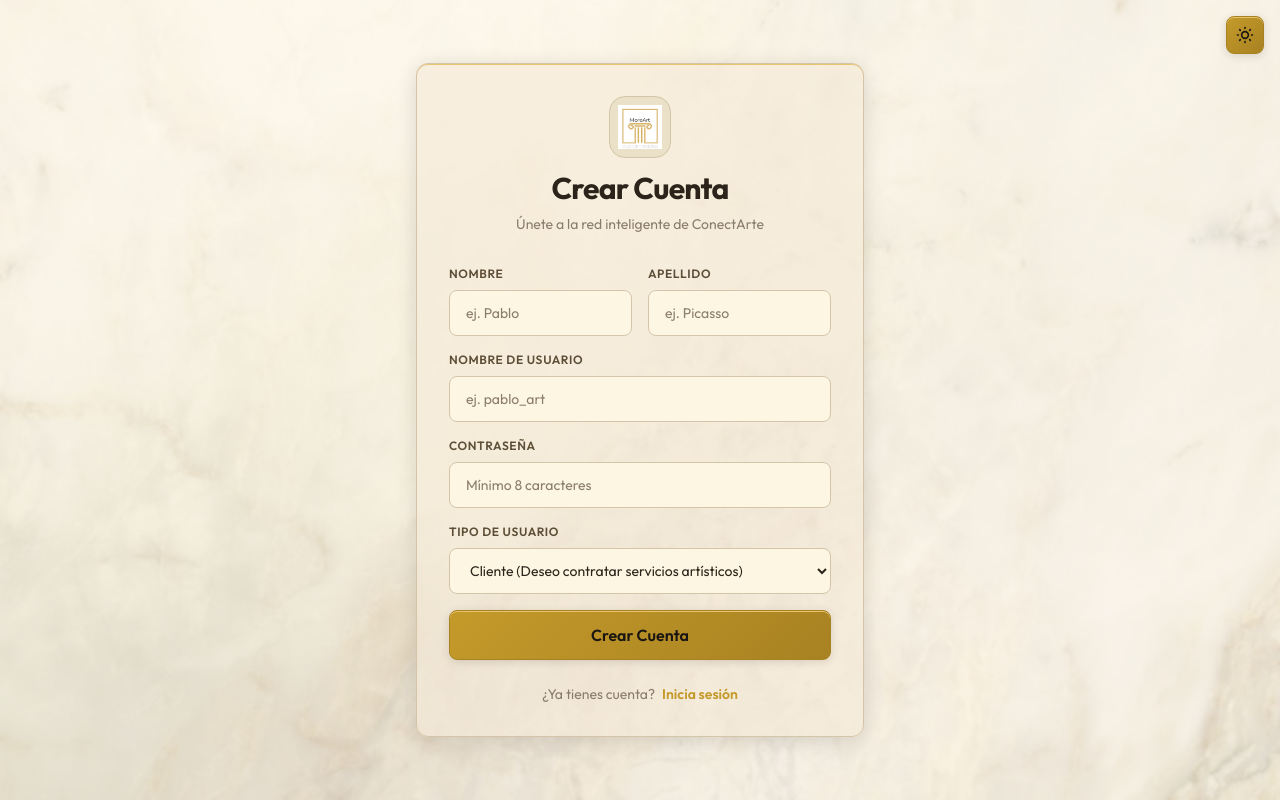
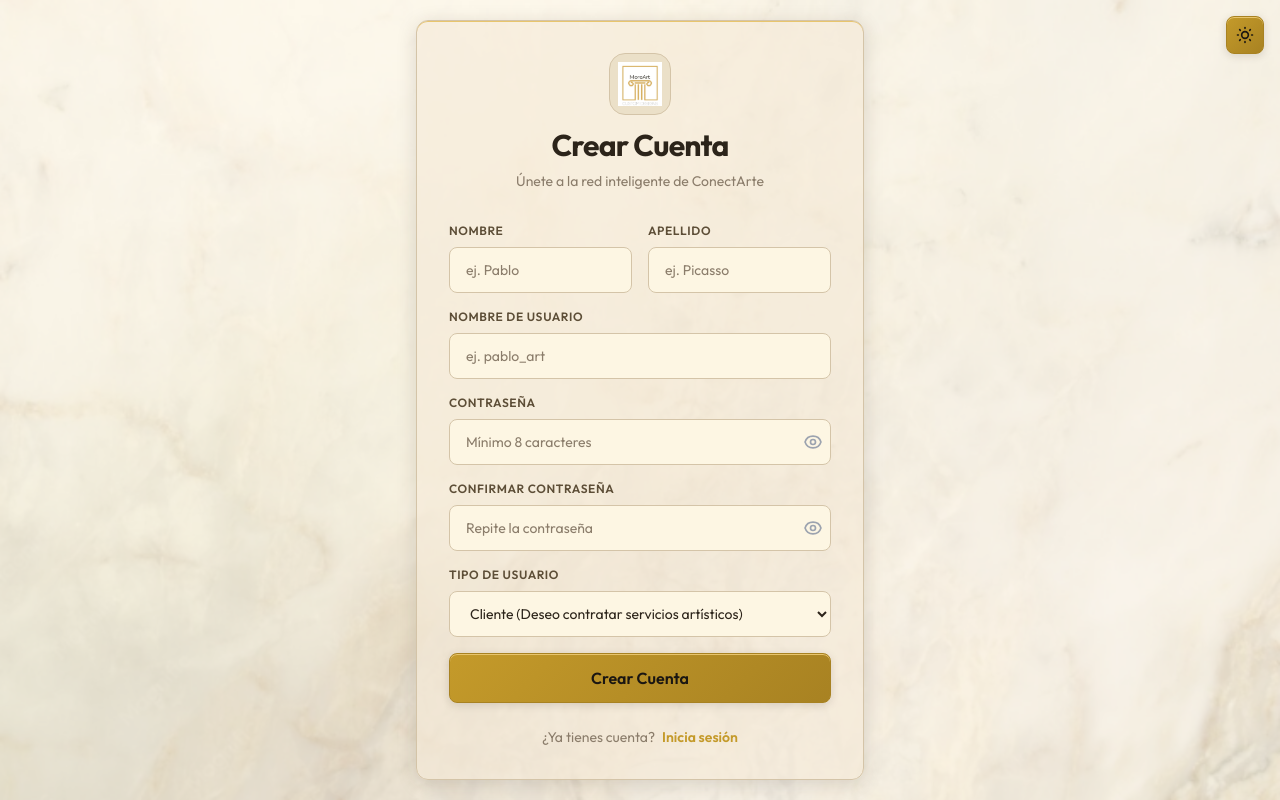
Before and after one commit to jlewis198705-netizen/ConectArte, a Django app: page /register/ in a window 1280 px wide. Run offline with Django 5.2, Linux system fonts and the light colour scheme; some libraries are stand-ins or nearby versions.

Commit message:
Agregar confirmar contraseña y ojito mostrar/ocultar en registro

```diff
--- a/chat/views.py
+++ b/chat/views.py
@@ -33,6 +33,7 @@ def register_view(request):
             data = json.loads(request.body) if request.content_type == 'application/json' else request.POST
             username = data.get('username', '').strip()
             password = data.get('password', '')
+            password2 = data.get('password2', '')
             role = data.get('role', 'client').strip()
             first_name = data.get('first_name', '').strip()
             last_name = data.get('last_name', '').strip()
@@ -42,6 +43,9 @@ def register_view(request):
 
             if len(password) < 8:
                 return JsonResponse({'error': 'La contraseña debe tener al menos 8 caracteres.'}, status=400)
+
+            if password != password2:
+                return JsonResponse({'error': 'Las contraseñas no coinciden.'}, status=400)
 
             if role not in ['client', 'artist']:
                 return JsonResponse({'error': 'Rol inválido.'}, status=400)
--- a/templates/chat/register.html
+++ b/templates/chat/register.html
@@ -71,9 +71,34 @@
 
             <div>
                 <label for="password" class="block text-xs font-semibold text-secondary uppercase tracking-wider mb-2">Contraseña</label>
-                <input type="password" id="password" name="password" required
-                       class="input-vintage w-full text-sm"
-                       placeholder="Mínimo 8 caracteres">
+                <div class="relative">
+                    <input type="password" id="password" name="password" required
+                           class="input-vintage w-full text-sm pr-10"
+                           placeholder="Mínimo 8 caracteres">
+                    <button type="button" onclick="togglePassword('password')"
+                            class="absolute right-2 top-1/2 -translate-y-1/2 text-gray-400 hover:text-gray-600">
+                        <svg class="w-5 h-5 eye-icon" fill="none" stroke="currentColor" viewBox="0 0 24 24">
+                            <path stroke-linecap="round" stroke-linejoin="round" stroke-width="2" d="M15 12a3 3 0 11-6 0 3 3 0 016 0z"/>
+                            <path stroke-linecap="round" stroke-linejoin="round" stroke-width="2" d="M2.458 12C3.732 7.943 7.523 5 12 5c4.478 0 8.268 2.943 9.542 7-1.274 4.057-5.064 7-9.542 7-4.477 0-8.268-2.943-9.542-7z"/>
+                        </svg>
+                    </button>
+                </div>
+            </div>
+
+            <div>
+                <label for="password2" class="block text-xs font-semibold text-secondary uppercase tracking-wider mb-2">Confirmar Contraseña</label>
+                <div class="relative">
+                    <input type="password" id="password2" name="password2" required
+                           class="input-vintage w-full text-sm pr-10"
+                           placeholder="Repite la contraseña">
+                    <button type="button" onclick="togglePassword('password2')"
+                            class="absolute right-2 top-1/2 -translate-y-1/2 text-gray-400 hover:text-gray-600">
+                        <svg class="w-5 h-5 eye-icon" fill="none" stroke="currentColor" viewBox="0 0 24 24">
+                            <path stroke-linecap="round" stroke-linejoin="round" stroke-width="2" d="M15 12a3 3 0 11-6 0 3 3 0 016 0z"/>
+                            <path stroke-linecap="round" stroke-linejoin="round" stroke-width="2" d="M2.458 12C3.732 7.943 7.523 5 12 5c4.478 0 8.268 2.943 9.542 7-1.274 4.057-5.064 7-9.542 7-4.477 0-8.268-2.943-9.542-7z"/>
+                        </svg>
+                    </button>
+                </div>
             </div>
 
             <div>
@@ -125,6 +150,18 @@
             }
         });
 
+        function togglePassword(id) {
+            const input = document.getElementById(id);
+            const btn = input.parentElement.querySelector('button');
+            if (input.type === 'password') {
+                input.type = 'text';
+                btn.innerHTML = '<svg class=\"w-5 h-5 eye-icon\" fill=\"none\" stroke=\"currentColor\" viewBox=\"0 0 24 24\"><path stroke-linecap=\"round\" stroke-linejoin=\"round\" stroke-width=\"2\" d=\"M3.98 8.223A10.477 10.477 0 001.934 12C3.226 16.338 7.244 19.5 12 19.5c.993 0 1.953-.138 2.863-.395M6.228 6.228A10.45 10.45 0 0112 4.5c4.756 0 8.773 3.162 10.065 7.498a10.523 10.523 0 01-4.293 5.774M6.228 6.228L3 3m3.228 3.228l3.65 3.65m7.894 7.894L21 21m-3.228-3.228l-3.65-3.65m0 0a3 3 0 10-4.243-4.243m4.242 4.242L9.88 9.88\"/></svg>';
+            } else {
+                input.type = 'password';
+                btn.innerHTML = '<svg class=\"w-5 h-5 eye-icon\" fill=\"none\" stroke=\"currentColor\" viewBox=\"0 0 24 24\"><path stroke-linecap=\"round\" stroke-linejoin=\"round\" stroke-width=\"2\" d=\"M15 12a3 3 0 11-6 0 3 3 0 016 0z\"/><path stroke-linecap=\"round\" stroke-linejoin=\"round\" stroke-width=\"2\" d=\"M2.458 12C3.732 7.943 7.523 5 12 5c4.478 0 8.268 2.943 9.542 7-1.274 4.057-5.064 7-9.542 7-4.477 0-8.268-2.943-9.542-7z\"/></svg>';
+            }
+        }
+
         // Theme toggle
         document.getElementById('theme-toggle')?.addEventListener('click', () => {
             const dark = document.documentElement.dataset.theme === 'dark';
```
